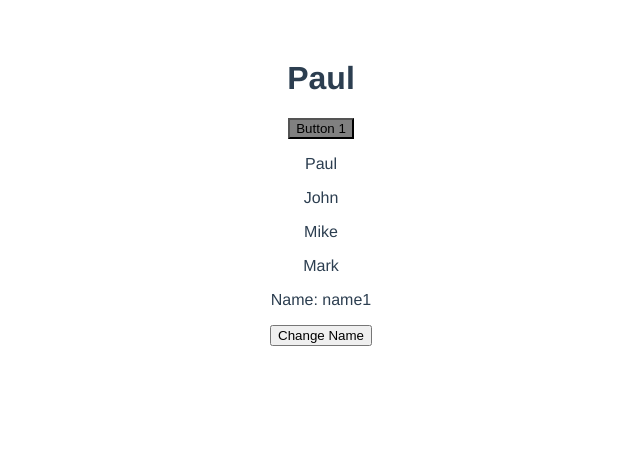
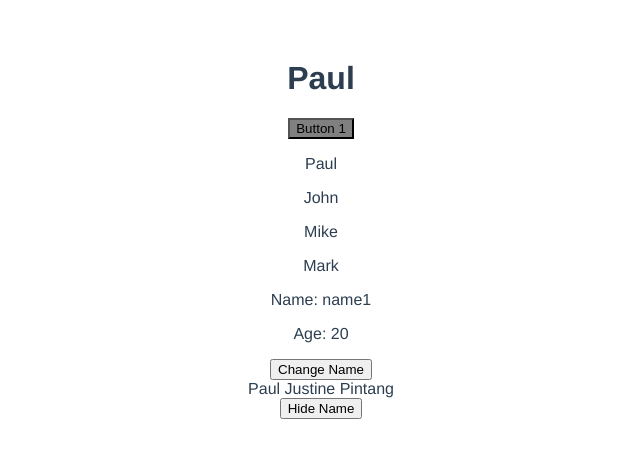
Before and after one commit to PaulPintang/Vue.Js-2022, a Vue app: page / in a window 1280 px wide. Shown: the top 458 px of the page, without its empty margins (319-959 px from the left). Built offline with nearby package versions, Linux system fonts and the light colour scheme.

Commit message:
conditional rendering: show and hide

```diff
--- a/src/App.vue
+++ b/src/App.vue
@@ -3,16 +3,18 @@
   <Button color="gray" />
   <Names :names="names" />
   <ClickedEvent />
+  <Condition />
 </template>
 
 <script>
 import FirstComponent from "./components/FirstComponent";
 import Button from "./components/Button";
 import Names from "./components/Names";
+import Condition from "./components/Condition";
 import ClickedEvent from "./components/ClickedEvent";
 export default {
   name: "App",
-  components: { FirstComponent, Button, Names, ClickedEvent },
+  components: { FirstComponent, Button, Names, ClickedEvent, Condition },
   data() {
     return {
       names: [],
--- a/src/components/ClickedEvent.vue
+++ b/src/components/ClickedEvent.vue
@@ -1,6 +1,7 @@
 <template>
   <div>
     <p>Name: {{ name }}</p>
+    <p>Age: {{ age }}</p>
     <button @click="changeName">Change Name</button>
   </div>
 </template>
@@ -21,6 +22,7 @@ export default {
     changeName() {
       //   console.log("change name");
       this.name = "asdsadsa";
+      this.age++;
     },
   },
 };
--- /dev/null
+++ b/src/components/Condition.vue
@@ -0,0 +1,30 @@
+<template>
+  <div>
+    <div v-if="showName">
+      {{ name }}
+    </div>
+    <button @click="showMyName">
+      <span v-if="showName">Hide Name</span>
+      <span v-if="!showName">Show Name</span>
+    </button>
+  </div>
+</template>
+
+<script>
+export default {
+  name: "Condition",
+  data() {
+    return {
+      showName: true,
+      name: "Paul Justine Pintang",
+    };
+  },
+  methods: {
+    showMyName() {
+      this.showName = !this.showName;
+    },
+  },
+};
+</script>
+
+<style></style>
```
